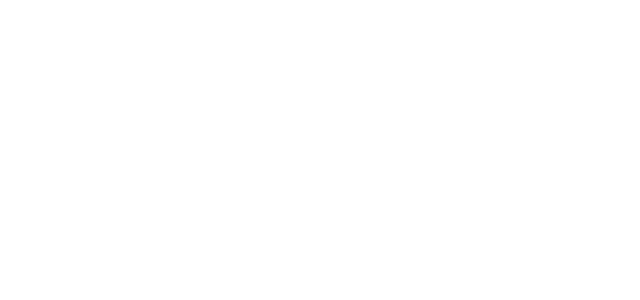
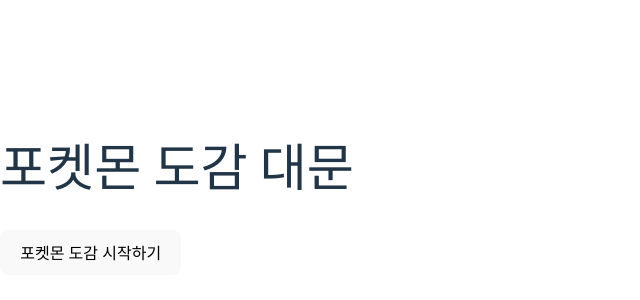
Before and after one commit to johj703/nbcamp-st-timeattack-2, a React (Vite) app: page / in a window 1280 px wide. Before the commit this address had no page. Shown: the part 210-510 px from the top of the page, without its empty margins (0-640 px from the left). Built offline with nearby package versions, Linux system fonts and the light colour scheme.

Commit message:
포켓몬 도감 대문 페이지 작성 및 Router에 등록해서 화면에 나타내도록 작성

```diff
--- /dev/null
+++ b/src/pages/Home.jsx
@@ -0,0 +1,17 @@
+import { useNavigate } from "react-router-dom";
+
+const Home = () => {
+  const navigate = useNavigate();
+
+  const StartDex = () => {
+    navigate("/");
+  };
+  return (
+    <div>
+      <h1>포켓몬 도감 대문</h1>
+      <button onClick={StartDex}>포켓몬 도감 시작하기</button>
+    </div>
+  );
+};
+
+export default Home;
--- a/src/shared/Router.jsx
+++ b/src/shared/Router.jsx
@@ -1,9 +1,12 @@
 import { BrowserRouter, Routes, Route } from "react-router-dom";
+import Home from "../pages/Home";
 
 const Router = () => {
   return (
     <BrowserRouter>
-      <Routes></Routes>
+      <Routes>
+        <Route path="/" element={<Home />} />
+      </Routes>
     </BrowserRouter>
   );
 };
```
